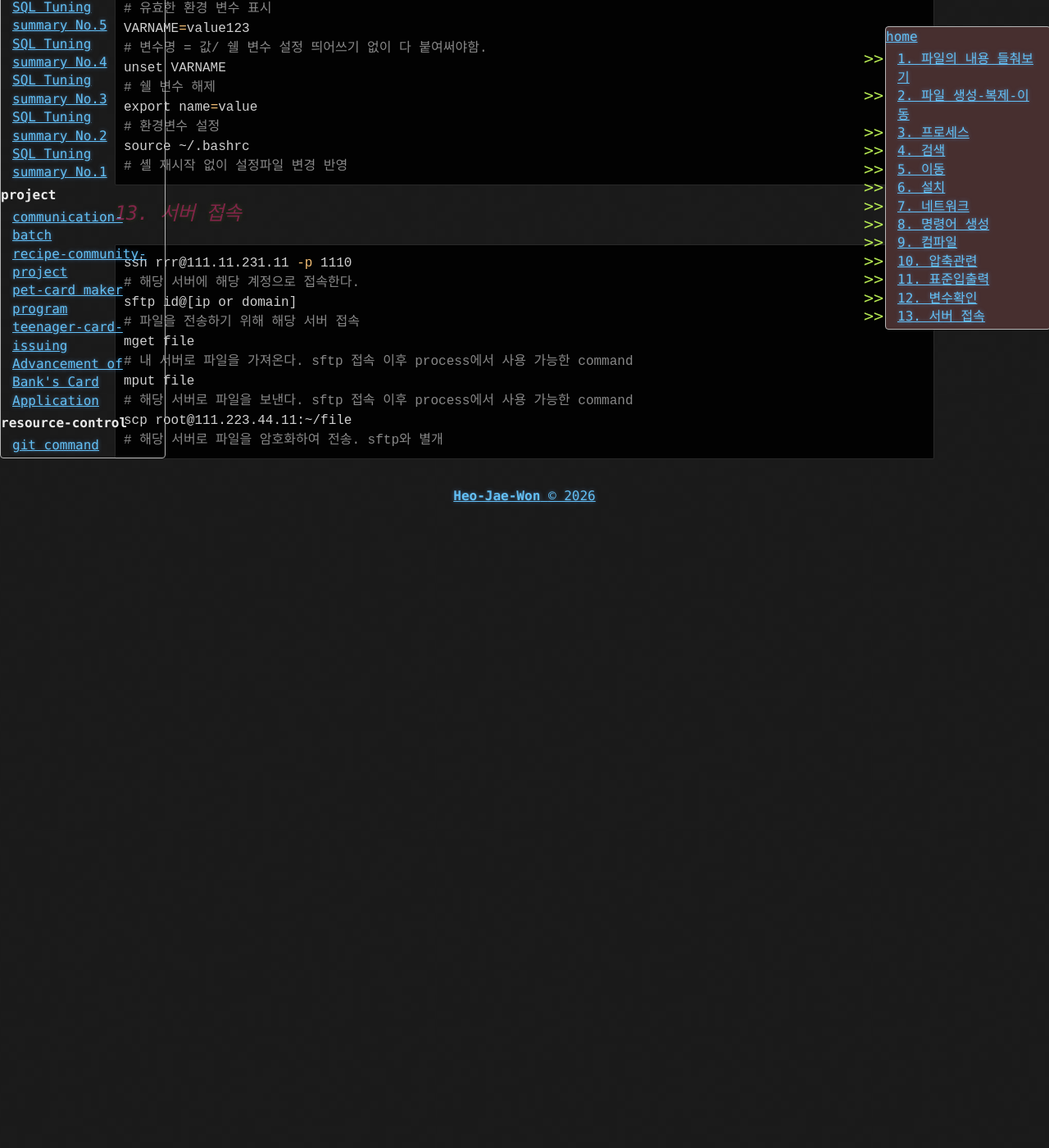
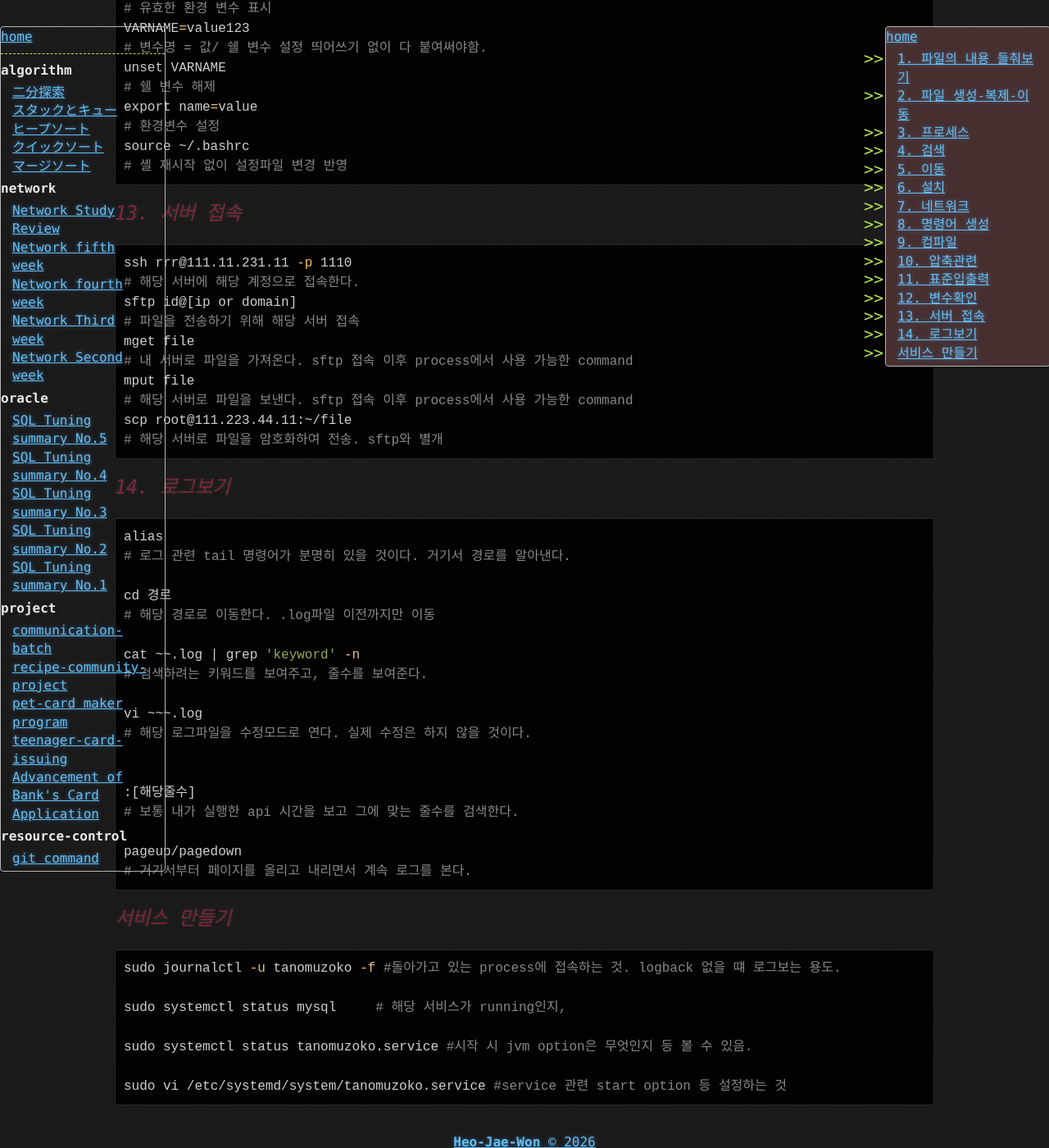
Before and after one commit to Heo-Jae-Won/Heo-Jae-Won.github.io, a Jekyll site: the page built from _posts/cloud-server/2023-09-16-linux-command.md, in a window 1280 px wide and 1400 px high, scrolled down 9096 px. Shown: the whole window at 82% size. Built offline with Jekyll 4.4.1, drawn with Linux system fonts in a browser that asks for light colours; before the commit the page ends 9726 px from its top, so only the background shows below that.

Commit message:
add linux command

````diff
--- a/_posts/cloud-server/2023-09-16-linux-command.md
+++ b/_posts/cloud-server/2023-09-16-linux-command.md
@@ -430,3 +430,40 @@ mput file
 scp root@111.223.44.11:~/file
 # 해당 서버로 파일을 암호화하여 전송. sftp와 별개
 ```
+
+
+## <span style="color:#802548">_14. 로그보기_</span>
+```sh
+alias
+# 로그 관련 tail 명령어가 분명히 있을 것이다. 거기서 경로를 알아낸다.
+
+cd 경로
+# 해당 경로로 이동한다. .log파일 이전까지만 이동
+
+cat ~~.log | grep 'keyword' -n
+# 검색하려는 키워드를 보여주고, 줄수를 보여준다.
+
+vi ~~~.log
+# 해당 로그파일을 수정모드로 연다. 실제 수정은 하지 않을 것이다.
+
+
+:[해당줄수]
+# 보통 내가 실행한 api 시간을 보고 그에 맞는 줄수를 검색한다.
+
+pageup/pagedown
+# 거기서부터 페이지를 올리고 내리면서 계속 로그를 본다.
+```
+
+
+
+## <span style="color:#802548">_서비스 만들기_</span>
+
+```sh
+sudo journalctl -u tanomuzoko -f #돌아가고 있는 process에 접속하는 것. logback 없을 떄 로그보는 용도.
+
+sudo systemctl status mysql     # 해당 서비스가 running인지,
+
+sudo systemctl status tanomuzoko.service #시작 시 jvm option은 무엇인지 등 볼 수 있음.
+
+sudo vi /etc/systemd/system/tanomuzoko.service #service 관련 start option 등 설정하는 것
+```
````
